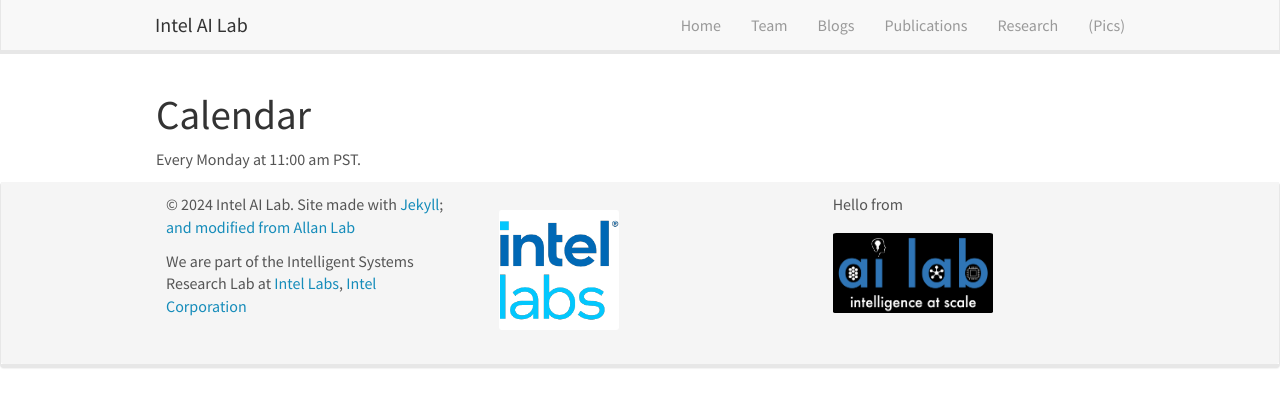
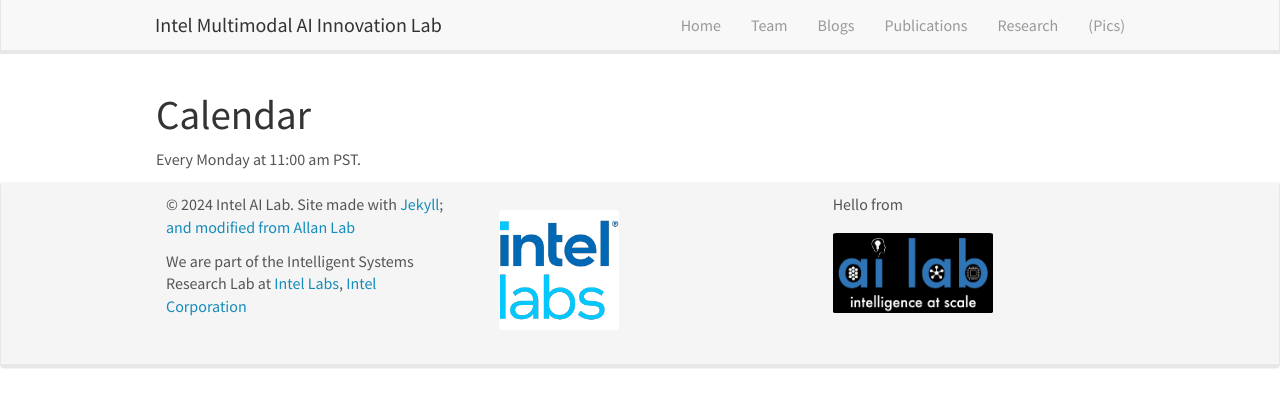
Before and after one commit to intelailabpage/intelailabpage.github.io, a Jekyll site: the page built from _pages/mini_lecture_series.md, in a window 1280 px wide. Shown: the top 407 px of the page. Built offline with Jekyll 4.4.1, drawn with Linux system fonts in a browser that asks for light colours; nearby versions of some CDN libraries.

Commit message:
Update header.html

```diff
--- a/_includes/header.html
+++ b/_includes/header.html
@@ -8,7 +8,7 @@
 		<span class="icon-bar"></span>
 	  </button>
 
-    <a class="navbar-brand" href="{{ site.url }}{{ site.baseurl }}/">Intel AI Lab</a>
+    <a class="navbar-brand" href="{{ site.url }}{{ site.baseurl }}/">Intel Multimodal AI Innovation Lab</a>
 	<!-- <img src="{{ site.url }}{{ site.baseurl }}/images/logopic/ailab.png" style="width: 80px"> -->
 	</div>
 	<div class="collapse navbar-collapse" id="navbar-collapse-1">
```
